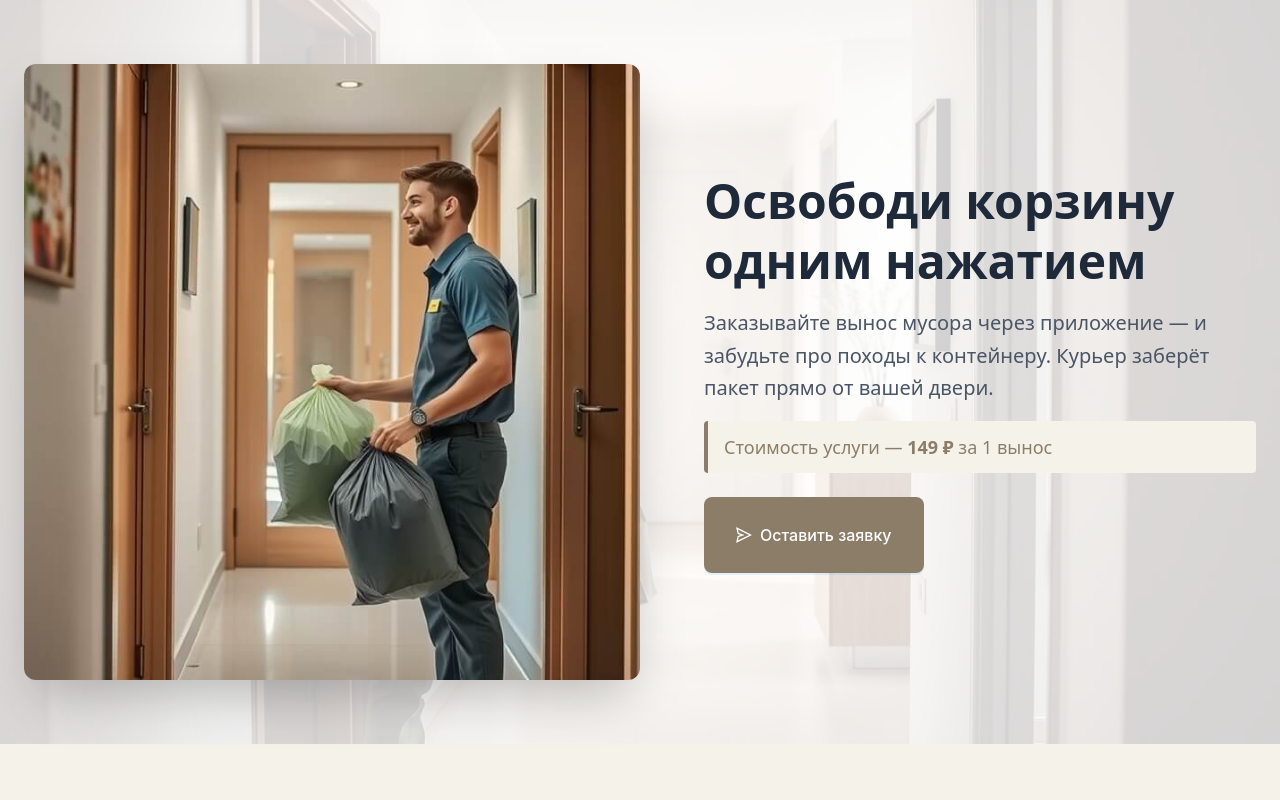
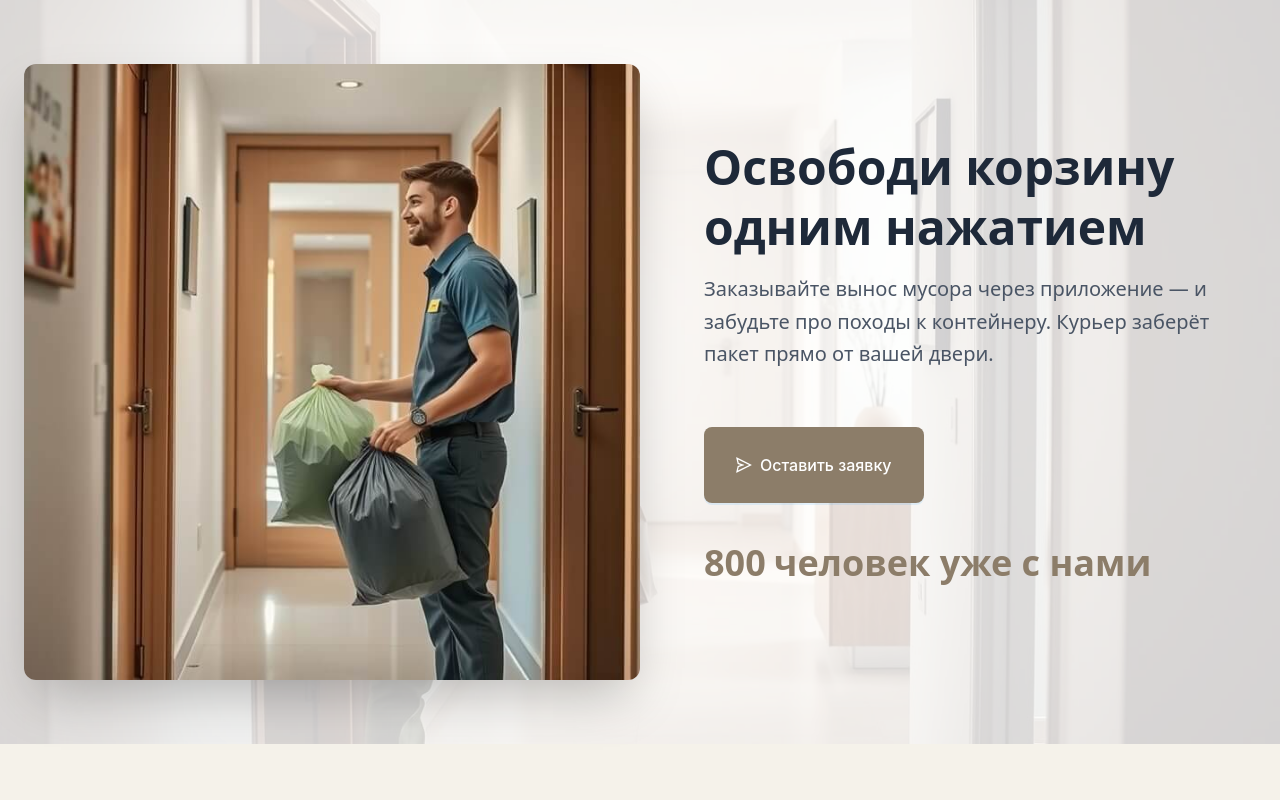
Before and after one commit to charlieMango/binly-form, a React (Vite) app: page / in a window 1280 px wide. Shown: the top 800 px of the page. Built offline with nearby package versions, Linux system fonts and the light colour scheme; no server answers; the database is empty; the HTML template or start-up script is replaced by a standard one.

Commit message:
BIN-3 добавил счетчик, поменял текст

```diff
--- a/package.json
+++ b/package.json
@@ -15,6 +15,7 @@
     "@supabase/supabase-js": "^2.49.4",
     "antd": "^5.25.1",
     "react": "^18.3.1",
+    "react-countup": "^6.5.3",
     "react-dom": "^18.3.1",
     "react-input-mask": "^2.0.4",
     "react-phone-number-input": "^3.4.12"
--- /dev/null
+++ b/src/components/LeadCounter.tsx
@@ -0,0 +1,63 @@
+import React, { useState, useEffect, useRef } from "react";
+import CountUp from "react-countup";
+import { supabase } from "../libs/supabaseClient";
+
+const POLL_INTERVAL = 3000;
+const INITIAL_COUNT = 800;
+
+const LeadCounter: React.FC = () => {
+    const [count, setCount] = useState<number>(INITIAL_COUNT);
+    const [prevCount, setPrevCount] = useState<number>(INITIAL_COUNT);
+    const intervalRef = useRef<number | null>(null);
+
+    const fetchCount = async () => {
+        const { data, error } = await supabase
+            .from("stats")
+            .select("lead_count")
+            .eq("id", 1)
+            .single();
+
+        if (!error && data) {
+            const newCount = data.lead_count;
+            if (newCount !== count) {
+                setPrevCount(count);
+                setCount(newCount);
+            }
+        } else if (error) {
+            console.error("LeadCounter fetch error:", error);
+        }
+    };
+
+    useEffect(() => {
+        // Initial load and polling
+        fetchCount();
+        intervalRef.current = window.setInterval(fetchCount, POLL_INTERVAL);
+
+        // Instant update via custom event
+        const handler = (e: Event) => {
+            const detail = (e as CustomEvent<number>).detail;
+            if (detail !== count) {
+                setPrevCount(count);
+                setCount(detail);
+            }
+        };
+        window.addEventListener("lead_count_updated", handler as EventListener);
+
+        return () => {
+            if (intervalRef.current !== null) {
+                window.clearInterval(intervalRef.current);
+            }
+            window.removeEventListener("lead_count_updated", handler as EventListener);
+        };
+        // eslint-disable-next-line react-hooks/exhaustive-deps
+    }, [count]);
+
+    return (
+        <div className="mb-6 text-center text-3xl md:text-4xl font-bold text-[#8C7D69]">
+            <CountUp start={prevCount} end={count} duration={1} separator=" " />
+            <span className="ml-2">человек уже с нами</span>
+        </div>
+    );
+};
+
+export default LeadCounter;
--- /dev/null
+++ b/src/libs/api.ts
@@ -0,0 +1,9 @@
+import { supabase } from "./supabaseClient";
+
+
+
+export async function incrementLeadCount(): Promise<number> {
+    const { data, error } = await supabase.rpc("increment_lead_count");
+    if (error || data === null) throw error;
+    return data;
+}
--- a/src/pages/Client/ClientForm.tsx
+++ b/src/pages/Client/ClientForm.tsx
@@ -9,6 +9,8 @@ import mobAppImg from "../../assets/mobile-app.jpg";
 import "react-phone-number-input/style.css";
 import { supabase } from "../../libs/supabaseClient";
 import { PrivacyPolicyModal } from "./PrivacyPolicyModal";
+import LeadCounter from "../../components/LeadCounter";
+import { incrementLeadCount } from "../../libs/api";
 
 const DISTRICTS = [
     "Вахитовский район",
@@ -48,8 +50,16 @@ const ClientForm: React.FC = () => {
         setLoading(true);
 
         try {
-      const { error } = await supabase.from("leads").insert([values]);
+            // 1) Вставляем нового лида
+            const { agreement, ...record } = values;
+            const { error } = await supabase.from("leads").insert([record]);
             if (error) throw error;
+
+            // 2) Атомарно инкрементим lead_count
+            const newCount = await incrementLeadCount();
+
+            // Мгновенное обновление счётчика в UI
+            window.dispatchEvent(new CustomEvent<number>("lead_count_updated", { detail: newCount }));
 
             message.success("Ваш запрос успешно отправлен!");
             form.resetFields();
@@ -209,7 +219,7 @@ const ClientForm: React.FC = () => {
                             />
                         </div>
                     </div>
-          <div className="w-full md:w-1/2 md:pl-16 flex flex-col justify-center">
+                    <div className="w-full md:w-1/2 md:pl-16 flex flex-col justify-center items-start">
                         <h1 className="text-4xl md:text-5xl font-bold mb-4 leading-tight">
                             Освободи корзину одним нажатием
                         </h1>
@@ -217,15 +227,12 @@ const ClientForm: React.FC = () => {
                             Заказывайте вынос мусора через приложение — и забудьте про походы
                             к контейнеру. Курьер заберёт пакет прямо от вашей двери.
                         </p>
-            <div className="text-md md:text-lg font-medium text-[#8C7D69] bg-[#F5F2EA] border-l-4 border-[#8C7D69] px-4 py-3 mb-6 rounded">
-              Стоимость услуги — <span className="font-bold">149 ₽</span> за 1
-              вынос
-            </div>
+
                         <Button
                             type="primary"
                             size="large"
                             icon={<SendOutlined />}
-              className="!rounded-button whitespace-nowrap bg-[#8C7D69] hover:bg-[#7A6C5A] border-none text-white font-medium px-8 py-6 h-auto flex items-center justify-center w-fit text-lg"
+                            className="!rounded-button whitespace-nowrap bg-[#8C7D69] hover:bg-[#7A6C5A] border-none text-white font-medium my-10 px-8 py-6 h-auto flex items-center justify-center w-fit text-lg"
                             onClick={() =>
                                 document
                                     .getElementById("form-content")
@@ -234,6 +241,12 @@ const ClientForm: React.FC = () => {
                         >
                             Оставить заявку
                         </Button>
+
+                        <div>
+                            <LeadCounter />
+
+                        </div>
+
                     </div>
                 </div>
             </section>
```
Also changed, not shown: 1 other file (tests, documents, lock files or other folders). Lines whose indentation alone changed are shown as unchanged.
